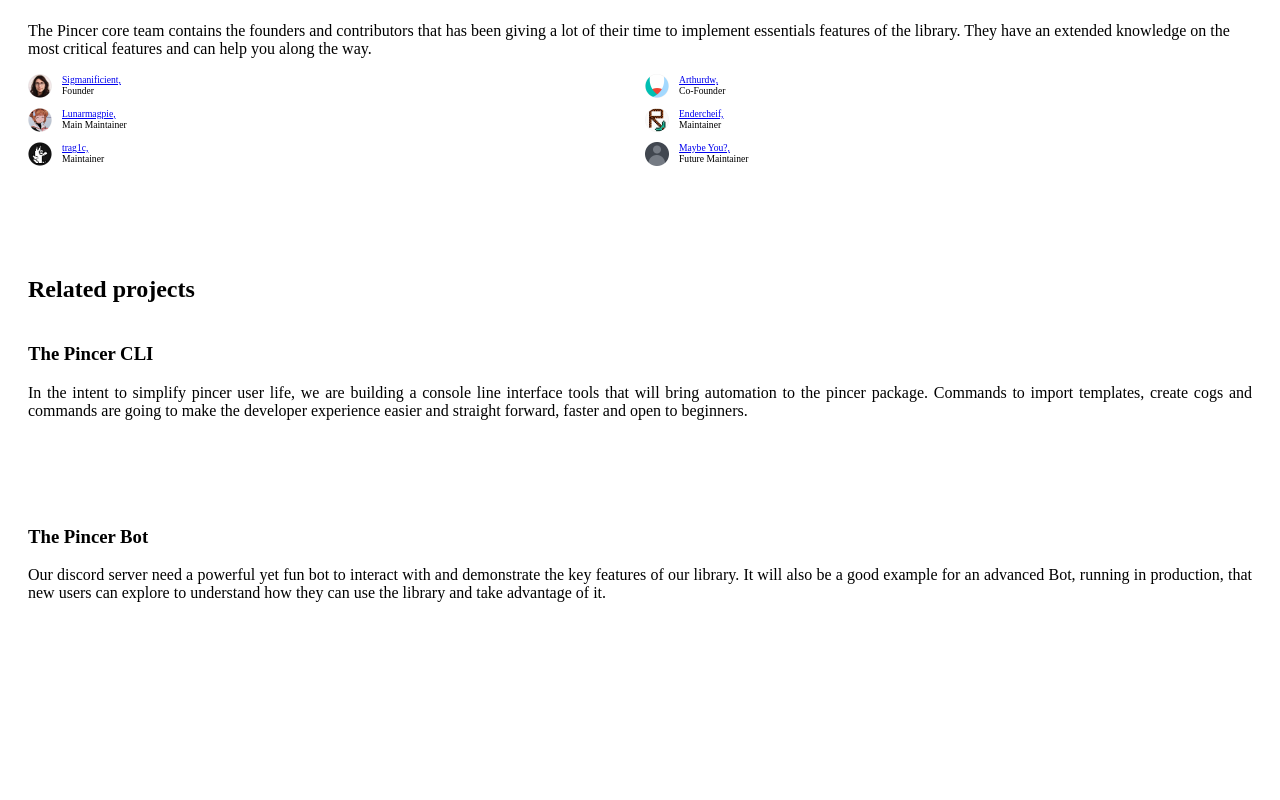
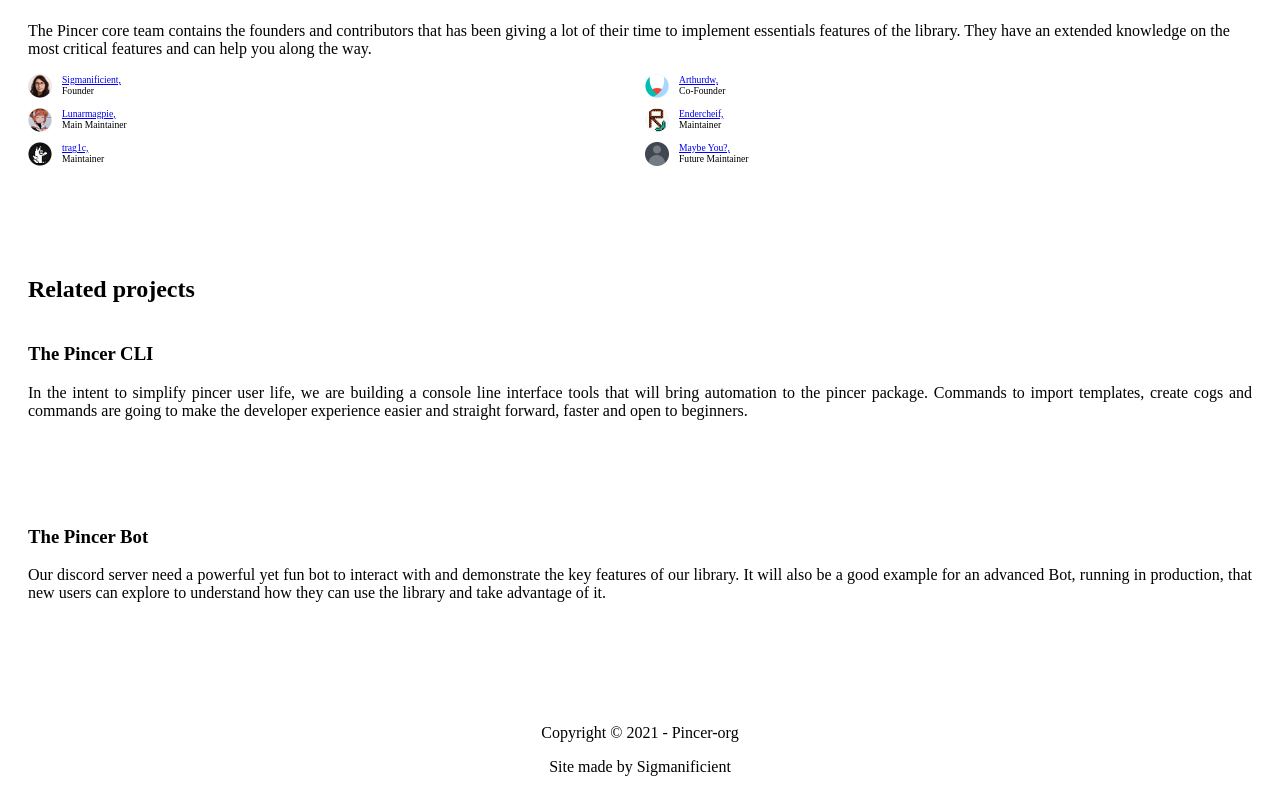
Before and after one commit to Pincer-org/.dev, a Vue app: page / in a window 1280 px wide. Shown: the part 4589-5389 px from the top of the page. Before the commit the page ends 5297 px from the top, so only its background shows below. Built offline with nearby package versions, Linux system fonts and the light colour scheme; the HTML template or start-up script is replaced by a standard one.

Commit message:
:sparkles: Added basic footer

```diff
--- a/src/components/Footer.vue
+++ b/src/components/Footer.vue
@@ -1 +1,21 @@
-<template></template>
+<template>
+    <footer class="footer">
+      <p>Copyright &copy; 2021 - Pincer-org</p>
+      <p>Site made by Sigmanificient</p>
+    </footer>
+</template>
+<style scoped>
+.footer {
+  display: flex;
+  background-color: var(--header-background-color);
+  justify-content: center;
+  align-items: center;
+  flex-flow: column wrap;
+  padding: 1rem;
+  gap: 1em;
+}
+
+p {
+  margin: 0;
+}
+</style>
```
